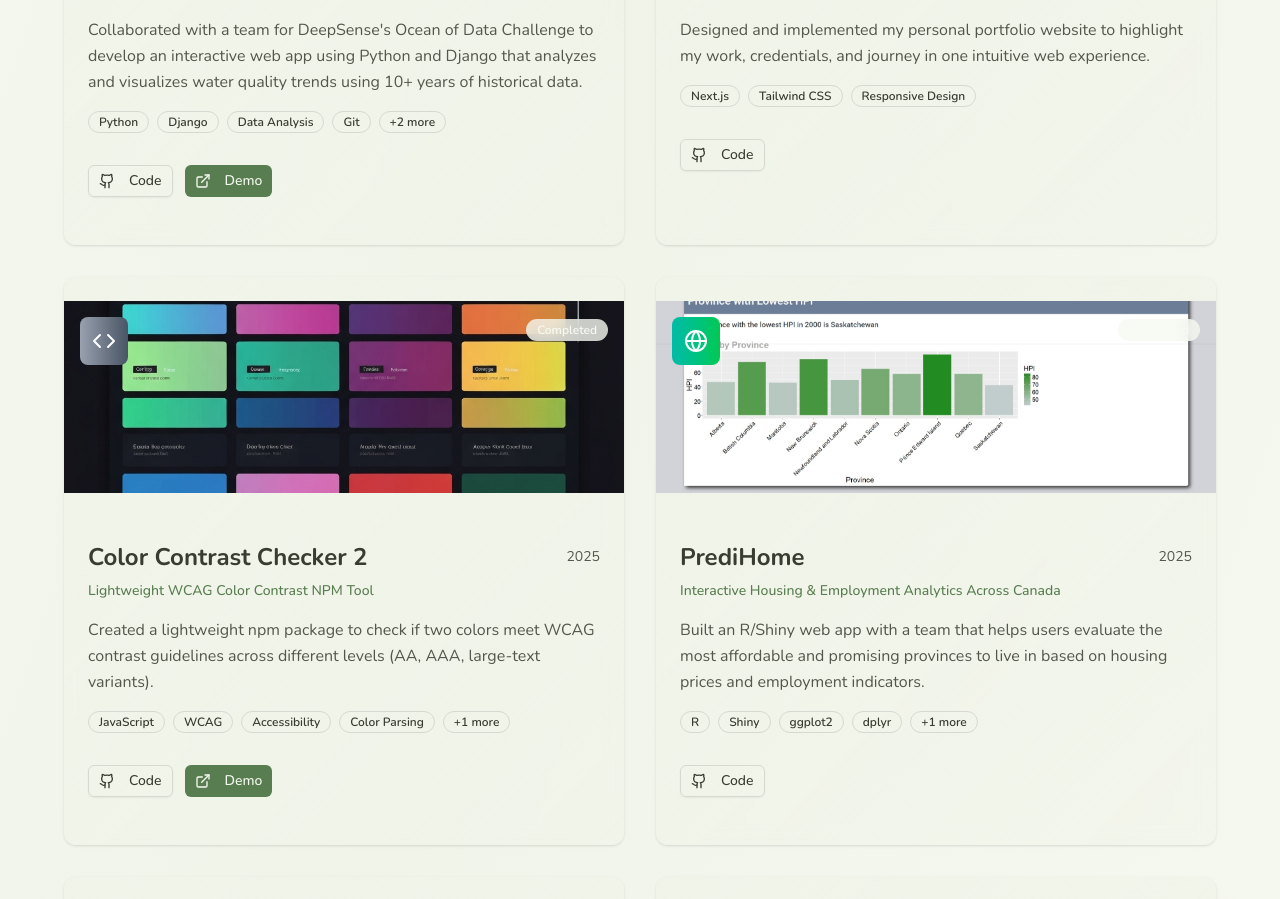
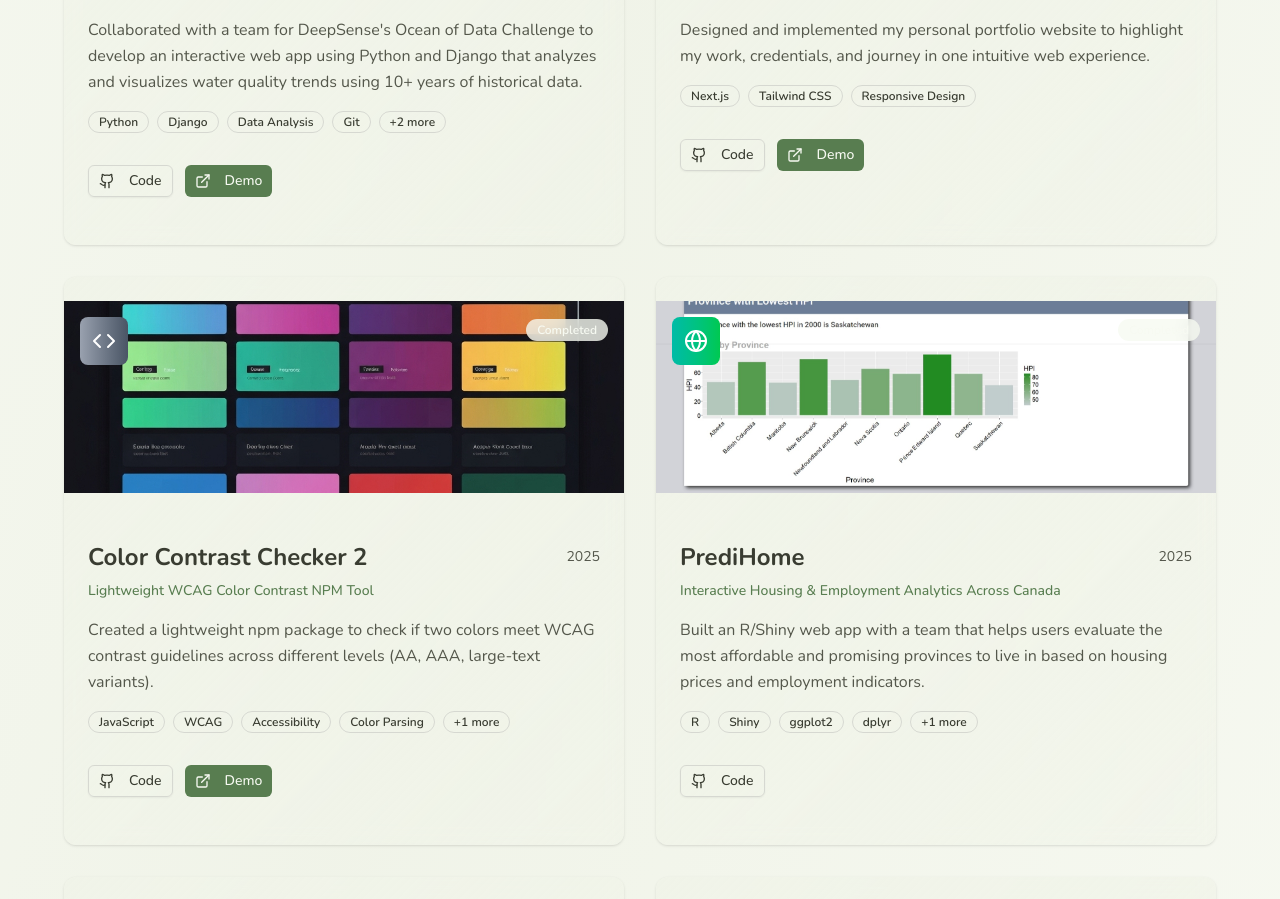
Before and after one commit to nafisahnubah/portfolio-website, a Next.js app: page /projects in a window 1280 px wide. Shown: the part 2040-2939 px from the top of the page. Built offline with nearby package versions, Linux system fonts and the light colour scheme.

Commit message:
added live link to portfolio

```diff
--- a/app/projects/page.tsx
+++ b/app/projects/page.tsx
@@ -112,7 +112,7 @@ const projects = [
     status: "Current",
     image: "/portfolio.png",
     github: "https://github.com/nafisahnubah/portfolio-website",
-    demo: "#",
+    demo: "https://nafisah-nubah-portfolio.vercel.app/",
     icon: Globe,
     gradient: "from-blue-500 to-blue-700",
   },
```
